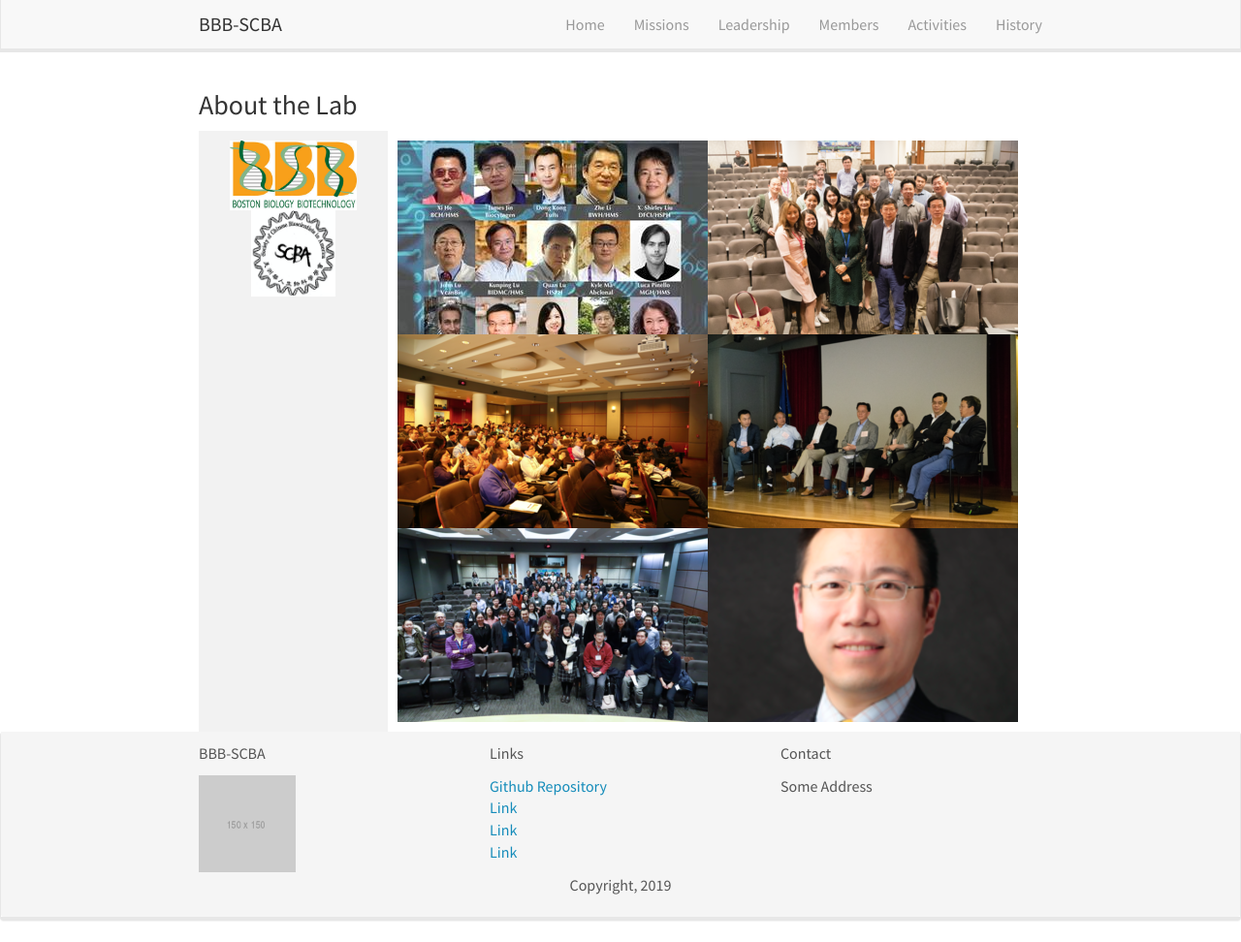
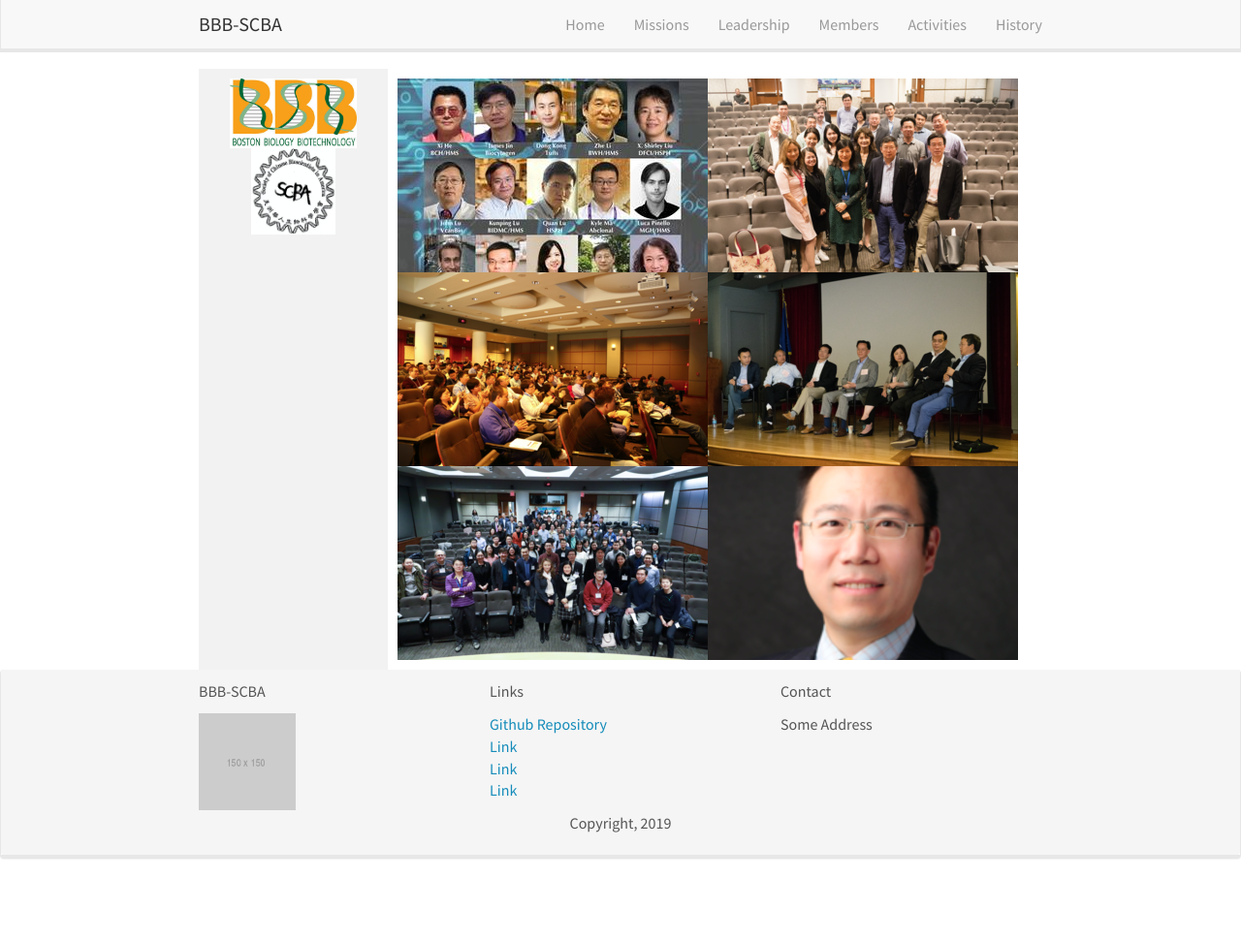
Before and after one commit to bbb-scba/bbb-scba.github.io, a Jekyll site: the page built from home.md, in a window 1280 px wide and 972 px high. Shown: the whole window at 97% size. Built offline with Jekyll 4.4.1, drawn with Linux system fonts in a browser that asks for light colours; nearby versions of some CDN libraries.

Commit message:
Update home.md

```diff
--- a/home.md
+++ b/home.md
@@ -5,8 +5,6 @@ excerpt: "RT2 Lab at Institut Curie"
 sitemap: false
 permalink: /
 ---
-
-### About the Lab
 
 <div style="display: flex; flex-direction: row;">
   <div class="left" style="flex-basis: 25%; background-color: #f2f2f2; padding: 10px;">
```
